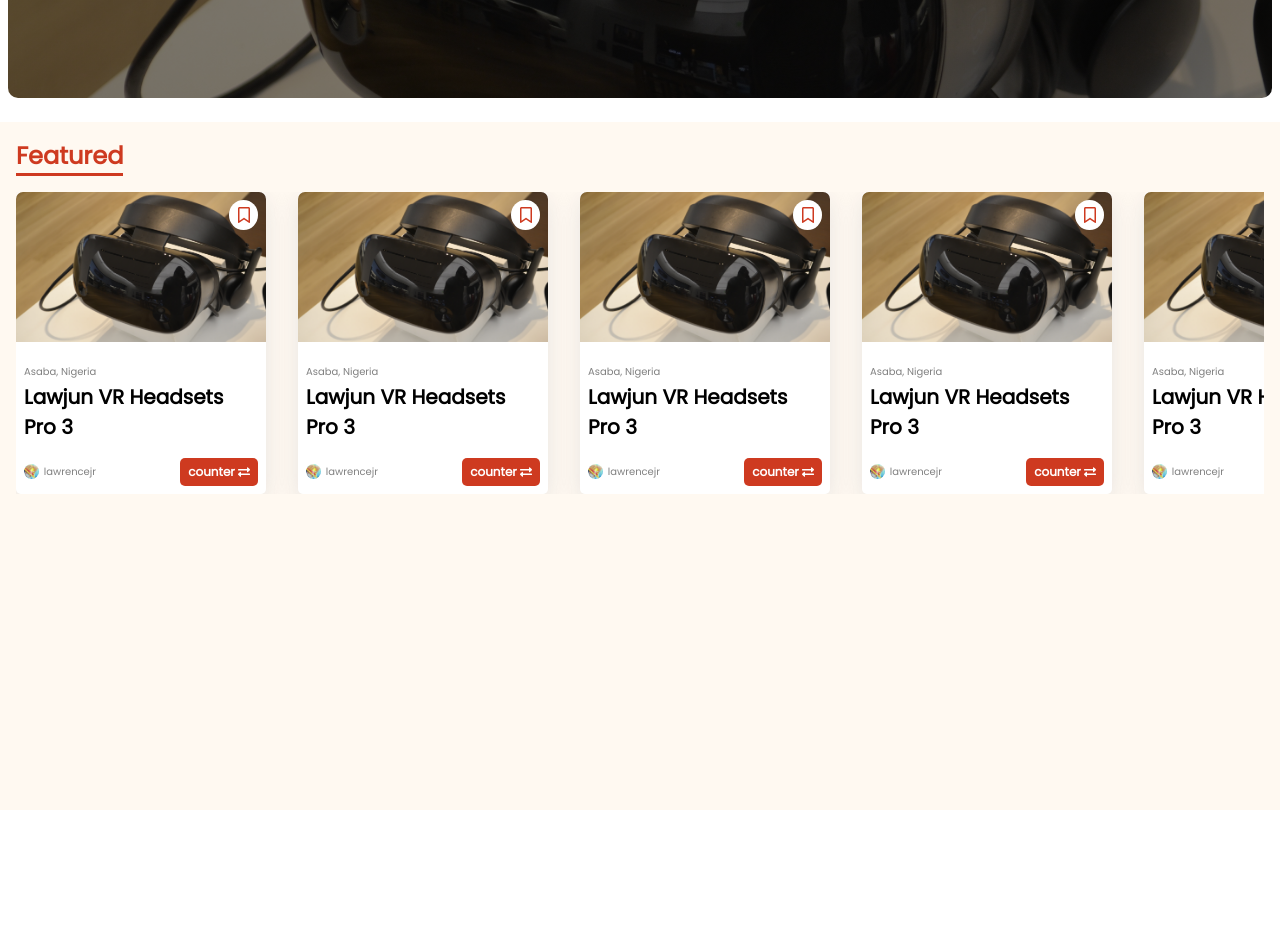
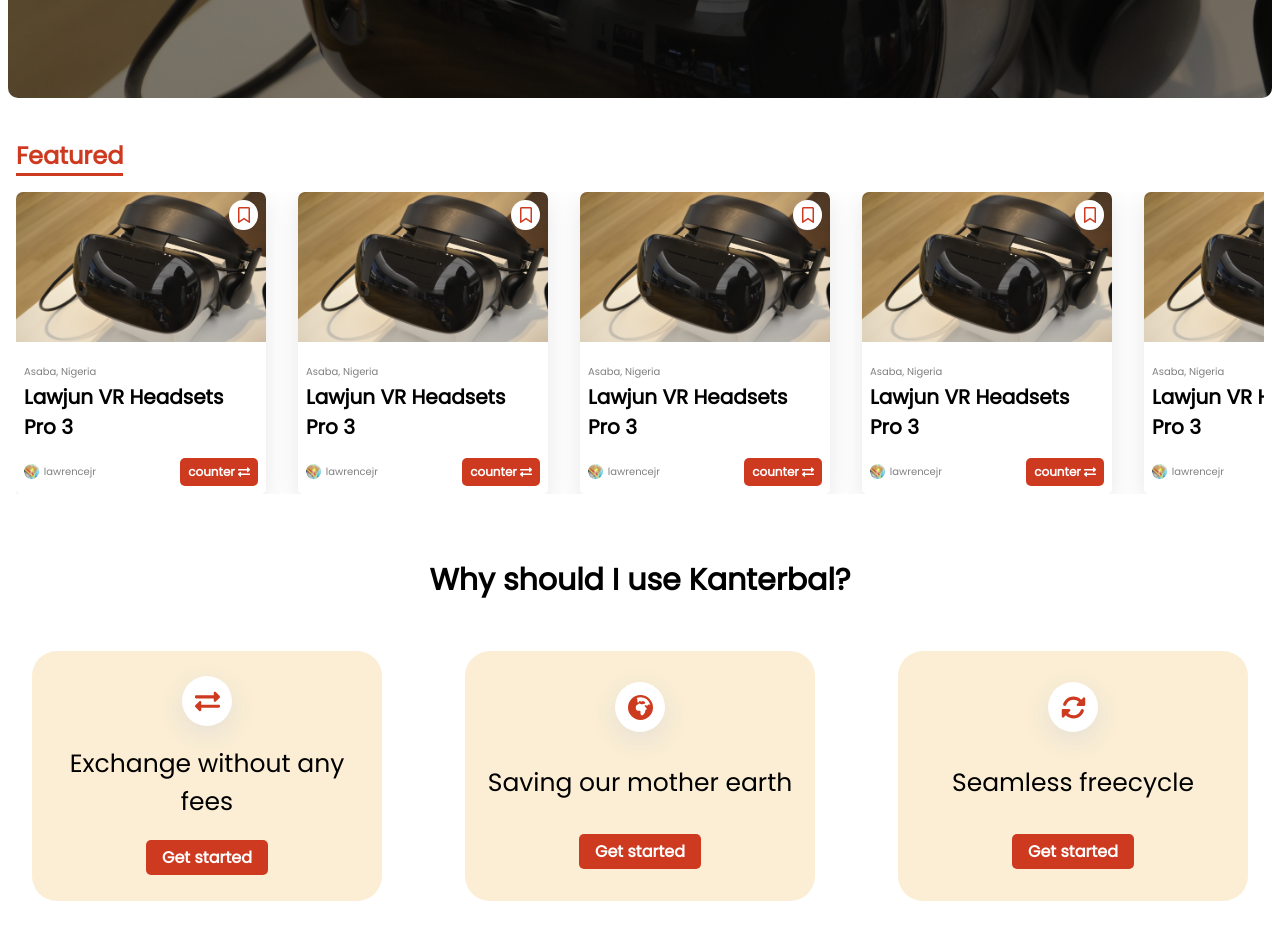
Before and after one commit to lawrencejr5/kanterbal, a Next.js app: page / in a window 1280 px wide. Shown: the part 380-1320 px from the top of the page. Before the commit the page ends 1190 px from the top, so only its background shows below. Built offline with nearby package versions, Linux system fonts and the light colour scheme.

Commit message:
designing why card

```diff
--- /dev/null
+++ b/app/components/WhyCard.tsx
@@ -0,0 +1,19 @@
+import React, { FC } from "react";
+import Button from "./reuse/Button";
+
+interface CardProps {
+  icon: JSX.Element | null;
+  text: string | null;
+}
+
+const WhyCard: FC<CardProps> = ({ icon, text }) => {
+  return (
+    <div className="why-card">
+      <div className="icon">{icon}</div>
+      <p>{text}</p>
+      <Button>Get started</Button>
+    </div>
+  );
+};
+
+export default WhyCard;
--- a/app/page.tsx
+++ b/app/page.tsx
@@ -4,6 +4,9 @@
 import Nav from "./components/Nav";
 import Banner from "./components/Banner";
 import Featured from "./components/Featured";
+import WhyCard from "./components/WhyCard";
+import { FaExchangeAlt } from "react-icons/fa";
+import { FaEarthAfrica, FaRotate } from "react-icons/fa6";
 
 export default function Home() {
   return (
@@ -11,6 +14,17 @@
       <Nav />
       <Banner />
       <Featured />
+      <section className="banner2">
+        <h1>Why should I use Kanterbal?</h1>
+        <div className="card-container">
+          <WhyCard
+            text={"Exchange without any fees"}
+            icon={<FaExchangeAlt />}
+          />
+          <WhyCard text={"Saving our mother earth"} icon={<FaEarthAfrica />} />
+          <WhyCard text={"Seamless freecycle"} icon={<FaRotate />} />
+        </div>
+      </section>
     </main>
   );
 }
--- a/app/styles/style.scss
+++ b/app/styles/style.scss
@@ -154,6 +154,9 @@
         font-size: 60px;
         font-weight: 800;
         color: $secondaryColor;
+        text-align: center;
+        line-height: 1.2;
+        margin-bottom: 1rem;
       }
       button {
         @include defaultBtn($f-size: 20px);
@@ -166,9 +169,10 @@
 .featured-container {
   margin-top: 1rem;
   padding: 1rem;
+  padding-bottom: 3rem;
   width: 100%;
   height: auto;
-  background-color: $primaryColor;
+  // background-color: $primaryColor;
 
   h1 {
     color: $actionColor;
@@ -184,3 +188,57 @@
     scroll-snap-type: x mandatory;
   }
 }
+
+.banner2 {
+  height: 400px;
+  width: 100%;
+  background-color: $secondaryColor;
+  padding: 1rem;
+  margin-bottom: 5rem;
+
+  h1 {
+    font-size: 30px;
+    text-align: center;
+  }
+  .card-container {
+    @include flexBetween;
+    margin-top: 3rem;
+    overflow-x: scroll;
+    scroll-behavior: smooth;
+    scroll-snap-type: x mandatory;
+
+    .why-card {
+      height: 250px;
+      width: 100%;
+      max-width: 350px;
+      min-width: 350px;
+      background-color: $primaryColor;
+      padding: 1rem;
+      border-radius: 25px;
+      margin: 0 1rem;
+      scroll-snap-align: center;
+      @include gridCenter;
+
+      .icon {
+        display: table;
+        background-color: $secondaryColor;
+        box-shadow: 0px 8px 24px rgba(215, 214, 214, 0.61);
+        width: 50px;
+        height: 50px;
+        font-size: 25px;
+        @include gridCenter;
+        border-radius: 50%;
+        color: $actionColor;
+      }
+
+      p {
+        font-size: 25px;
+        text-align: center;
+      }
+
+      button {
+        @include defaultBtn;
+      }
+    }
+  }
+}
--- a/app/styles/variables.scss
+++ b/app/styles/variables.scss
@@ -6,7 +6,7 @@
 $primaryFont: poppins;
 
 // Colors
-$primaryColor: #fff9f1;
+$primaryColor: #fbeed4;
 $secondaryColor: #ffffff;
 $actionColor: #ce3a20;
 $borderColor: #cbcbcb;
```
Also changed, not shown: app/components/Featured.tsx (+0 -12 lines), public/images/agree.jpg (added), 1 other file (tests, documents, lock files or other folders).
